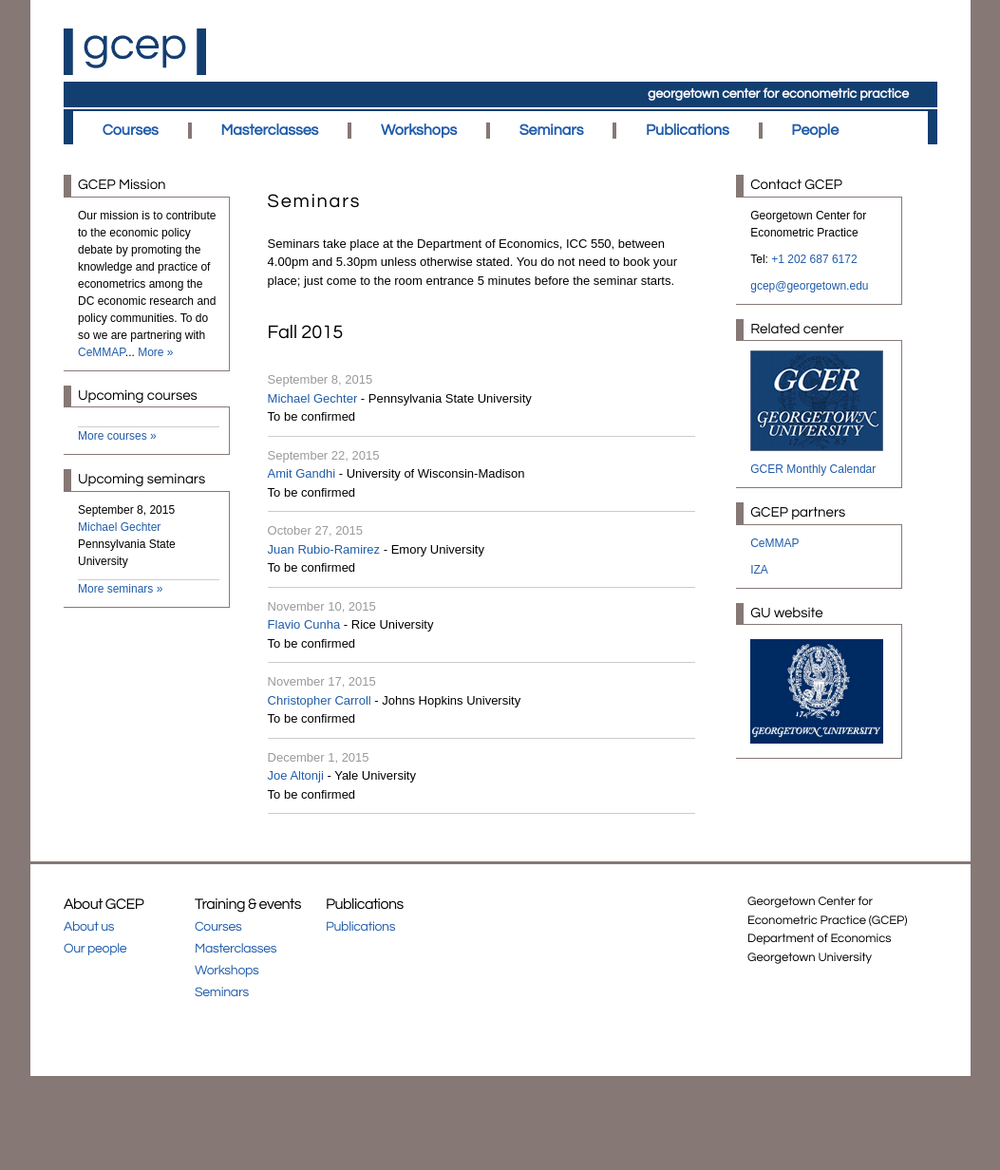
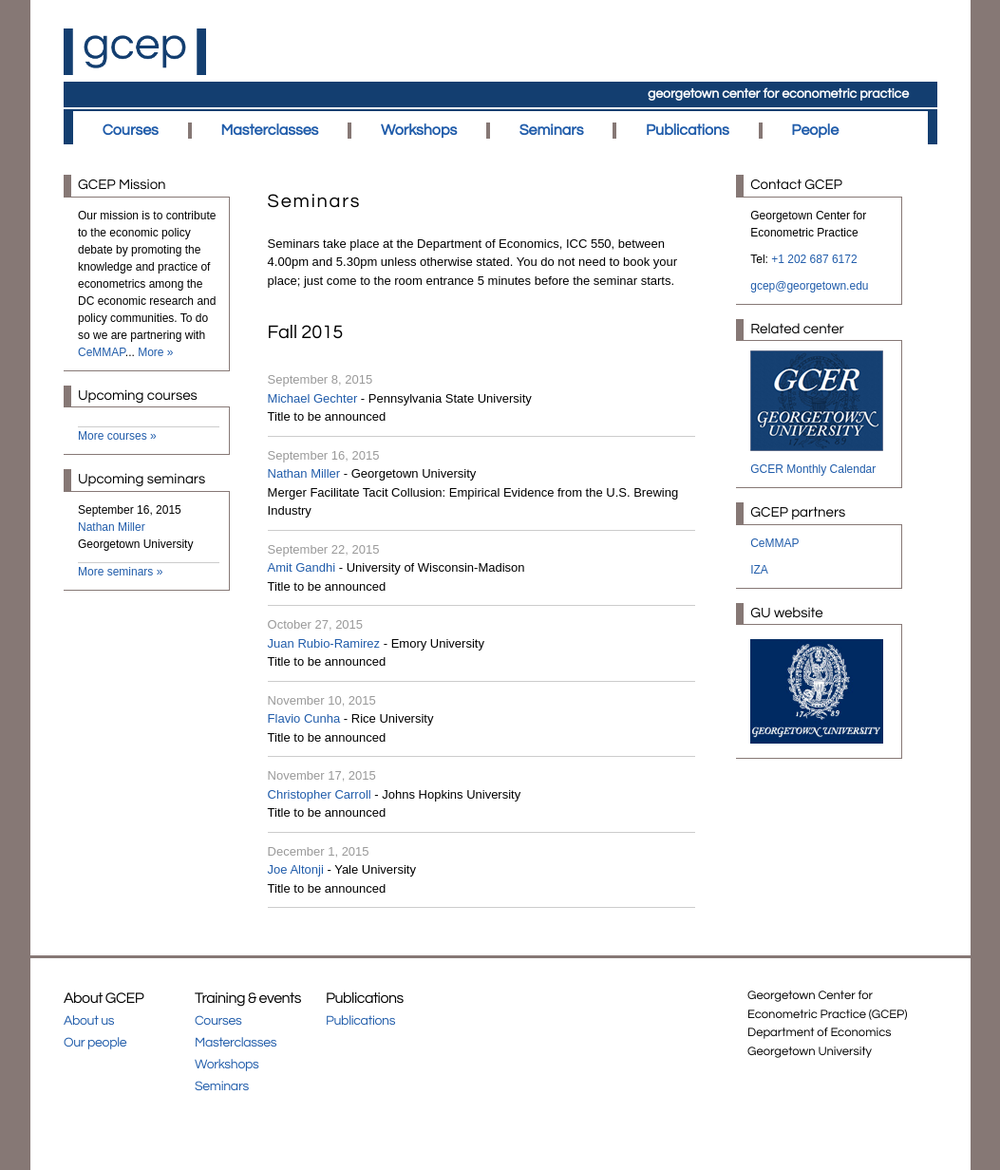
Before and after one commit to georgetown-econ/gcep, a Jekyll site: the page built from seminars.html, in a window 1280 px wide. Shown: the whole page at 95% size, without its empty margins (113-1166 px from the left). Built offline with Jekyll 4.4.1, drawn with Linux system fonts in a browser that asks for light colours; before the commit the page ends 1133 px from its top, so only the background shows below that.

Commit message:
added Miller's seminar

```diff
--- a/_data/seminars-sidebar.yml
+++ b/_data/seminars-sidebar.yml
@@ -1,5 +1,5 @@
 - seminar:
-    speaker: "<a href=\"http://michaelgechter.com/\"> Michael Gechter </a>"
-    workplace: "Pennsylvania State University"
-    schedule: "September 8, 2015"
-    title: "To be confirmed"
+    speaker: "<a href=\"http://explore.georgetown.edu/people/nhm27\"> Nathan Miller </a>"
+    workplace: "Georgetown University"
+    schedule: "September 16, 2015"
+    title: "Merger Facilitate Tacit Collusion: Empirical Evidence from the U.S. Brewing Industry"
--- a/_data/seminars.yml
+++ b/_data/seminars.yml
@@ -2,34 +2,40 @@
     speaker: "<a href=\"http://michaelgechter.com/\"> Michael Gechter </a>"
     workplace: "Pennsylvania State University"
     schedule: "September 8, 2015"
-    title: "To be confirmed"
+    title: "Title to be announced"
+
+- seminar:
+    speaker: "<a href=\"http://explore.georgetown.edu/people/nhm27\"> Nathan Miller </a>"
+    workplace: "Georgetown University"
+    schedule: "September 16, 2015"
+    title: "Merger Facilitate Tacit Collusion: Empirical Evidence from the U.S. Brewing Industry"
 
 - seminar:
     speaker: "<a href=\"http://www.ssc.wisc.edu/~agandhi/homepage/Amit_Gandhi.html\"> Amit Gandhi </a>"
     workplace: "University of Wisconsin-Madison"
     schedule: "September 22, 2015"
-    title: "To be confirmed"
+    title: "Title to be announced"
 
 - seminar:
     speaker: "<a href=\"http://economics.emory.edu/home/people/faculty/Rubioramirezjuan.html\"> Juan Rubio-Ramirez </a>"
     workplace: "Emory University"
     schedule: "October 27, 2015"
-    title: "To be confirmed"
+    title: "Title to be announced"
 
 - seminar:
     speaker: "<a href=\"http://economics.rice.edu/faculty/fl%C3%A1vio-cunha\"> Flavio Cunha </a>"
     workplace: "Rice University"
     schedule: "November 10, 2015"
-    title: "To be confirmed"
+    title: "Title to be announced"
 
 - seminar:
     speaker: "<a href=\"http://www.econ2.jhu.edu/people/ccarroll/\"> Christopher Carroll </a>"
     workplace: "Johns Hopkins University"
     schedule: "November 17, 2015"
-    title: "To be confirmed"
+    title: "Title to be announced"
 
 - seminar:
     speaker: "<a href=\"http://economics.yale.edu/people/joseph-g-altonji\"> Joe Altonji </a>"
     workplace: "Yale University"
     schedule: "December 1, 2015"
-    title: "To be confirmed"
+    title: "Title to be announced"
```
